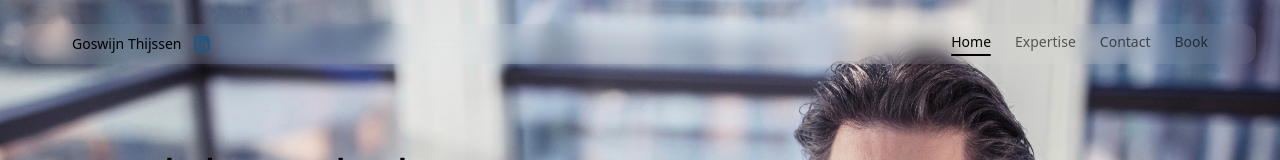
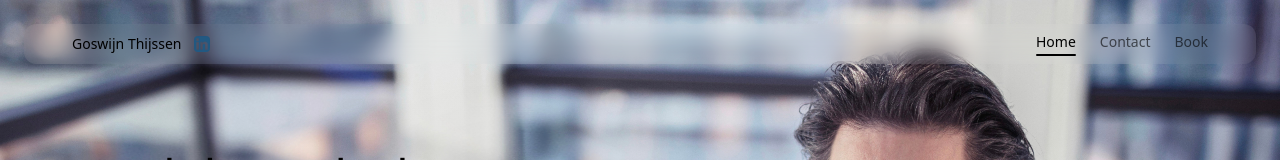
Before and after one commit to tyfoon/goswijn-landing-page, a React (Vite) app: page / in a window 1280 px wide. Shown: the top 160 px of the page. Built offline with nearby package versions, Linux system fonts and the light colour scheme; the HTML template or start-up script is replaced by a standard one; a web font is replaced by a local one.

Commit message:
Remove Expertise from navigation
Remove the "Expertise" link from the header navigation.

```diff
--- a/src/pages/Index.tsx
+++ b/src/pages/Index.tsx
@@ -97,13 +97,12 @@ const Index = () => {
           <nav className="hidden md:flex items-center gap-6">
             {[
               { id: "hero", label: "Home" },
-              { id: "expertise", label: "Expertise", isExternal: true },
               { id: "contact", label: "Contact" },
               { id: "booking", label: "Book" }
             ].map((section) => (
               <button
                 key={section.id}
-                onClick={() => section.isExternal ? navigate('/expertise') : scrollToSection(section.id)}
+                onClick={() => scrollToSection(section.id)}
                 className={`text-sm font-medium transition-all duration-300 relative pb-1 ${
                   activeSection === section.id
                     ? "text-foreground"
```
